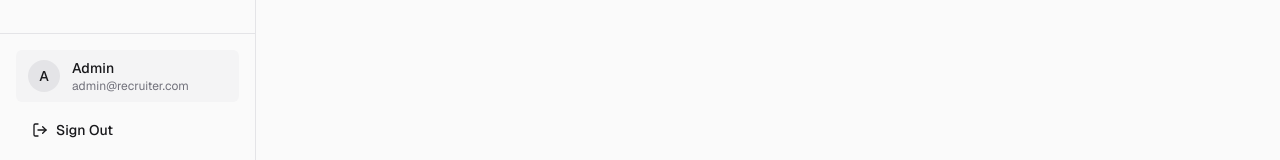
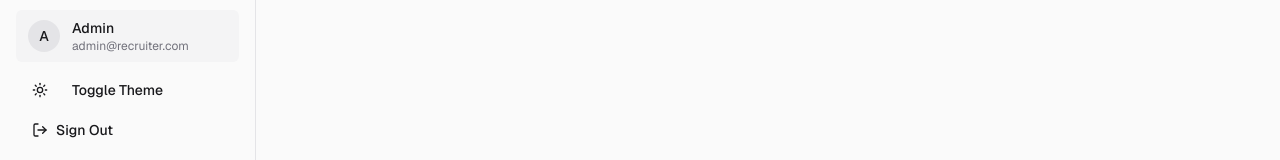
Before and after one commit to pierrmm/task, a Next.js app: page /dashboard/jobs in a window 1280 px wide. Shown: the part 634-794 px from the top of the page. Built offline with nearby package versions, Linux system fonts and the light colour scheme; no server answers; the database is empty.

Commit message:
feat: add light mode theme toggle and fix sticky sidebar layout

```diff
--- a/app/dashboard/layout.tsx
+++ b/app/dashboard/layout.tsx
@@ -5,6 +5,7 @@ import Link from "next/link";
 import { useRouter, usePathname } from "next/navigation";
 import { LayoutDashboard, Briefcase, Users, LogOut, Menu, X, ChevronLeft, ChevronRight } from "lucide-react";
 import { Button } from "@/components/ui/button";
+import { ThemeToggle } from "@/components/theme-toggle";
 
 export default function DashboardLayout({
   children,
@@ -28,7 +29,7 @@ export default function DashboardLayout({
   ];
 
   return (
-    <div className="min-h-screen bg-white dark:bg-black flex">
+    <div className="h-screen overflow-hidden bg-white dark:bg-black flex">
       {/* Sidebar */}
       <aside
         className={`${isSidebarOpen ? 'w-64' : 'w-20'} shrink-0 bg-zinc-50 dark:bg-zinc-950 border-r border-zinc-200 dark:border-zinc-800 flex flex-col transition-all duration-300 ease-in-out relative z-20`}
@@ -76,6 +77,7 @@ export default function DashboardLayout({
               </div>
             </div>
           )}
+          <ThemeToggle isSidebarOpen={isSidebarOpen} />
           <Button
             variant="ghost"
             className={`w-full text-zinc-900 hover:text-zinc-900 hover:bg-zinc-100 dark:text-zinc-50 dark:hover:bg-zinc-800 ${!isSidebarOpen ? 'justify-center px-0' : 'justify-start'}`}
--- a/app/layout.tsx
+++ b/app/layout.tsx
@@ -11,6 +11,8 @@ const geistMono = Geist_Mono({
   variable: "--font-geist-mono",
   subsets: ["latin"],
 });
+
+import { ThemeProvider } from "@/components/theme-provider";
 
 export const metadata: Metadata = {
   title: "RecruitPro - Recruitment Dashboard",
@@ -26,8 +28,18 @@ export default function RootLayout({
     <html
       lang="en"
       className={`${geistSans.variable} ${geistMono.variable} h-full antialiased`}
+      suppressHydrationWarning
     >
-      <body className="min-h-full flex flex-col">{children}</body>
+      <body className="min-h-full flex flex-col">
+        <ThemeProvider
+            attribute="class"
+            defaultTheme="system"
+            enableSystem
+            disableTransitionOnChange
+          >
+          {children}
+        </ThemeProvider>
+      </body>
     </html>
   );
 }
--- /dev/null
+++ b/components/theme-provider.tsx
@@ -0,0 +1,11 @@
+"use client"
+
+import * as React from "react"
+import { ThemeProvider as NextThemesProvider } from "next-themes"
+
+export function ThemeProvider({
+  children,
+  ...props
+}: React.ComponentProps<typeof NextThemesProvider>) {
+  return <NextThemesProvider {...props}>{children}</NextThemesProvider>
+}
--- /dev/null
+++ b/components/theme-toggle.tsx
@@ -0,0 +1,24 @@
+"use client"
+
+import * as React from "react"
+import { Moon, Sun } from "lucide-react"
+import { useTheme } from "next-themes"
+
+import { Button } from "@/components/ui/button"
+
+export function ThemeToggle({ isSidebarOpen }: { isSidebarOpen: boolean }) {
+  const { theme, setTheme } = useTheme()
+
+  return (
+    <Button
+      variant="ghost"
+      className={`w-full text-zinc-900 hover:text-zinc-900 hover:bg-zinc-100 dark:text-zinc-50 dark:hover:bg-zinc-800 ${!isSidebarOpen ? 'justify-center px-0' : 'justify-start'}`}
+      onClick={() => setTheme(theme === "light" ? "dark" : "light")}
+      title={!isSidebarOpen ? "Toggle theme" : undefined}
+    >
+      <Sun className={`h-4 w-4 rotate-0 scale-100 transition-all dark:-rotate-90 dark:scale-0 ${isSidebarOpen && 'mr-2'}`} />
+      <Moon className={`absolute h-4 w-4 rotate-90 scale-0 transition-all dark:rotate-0 dark:scale-100 ${isSidebarOpen ? 'left-3' : ''}`} />
+      {isSidebarOpen && <span className="ml-4 text-left flex-1">Toggle Theme</span>}
+    </Button>
+  )
+}
--- a/package.json
+++ b/package.json
@@ -15,6 +15,7 @@
     "@supabase/supabase-js": "^2.106.2",
     "lucide-react": "^1.17.0",
     "next": "16.2.6",
+    "next-themes": "^0.4.6",
     "react": "19.2.4",
     "react-dom": "19.2.4",
     "recharts": "^3.8.1"
```
Also changed, not shown: 1 other file (tests, documents, lock files or other folders).
